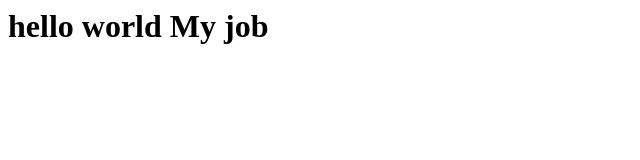
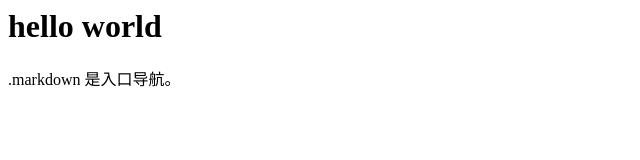
Before and after one commit to GoodPig/forJob, a plain HTML site: page index.html in a window 1280 px wide. Shown: the whole page, without its empty margins (0-640 px from the left). Drawn offline with Linux system fonts and the light colour scheme.

Commit message:
学习主要路程定制

```diff
--- a/index.html
+++ b/index.html
@@ -1 +1,6 @@
-<h1>hello world My job</h1>
+<h1>hello world</h1>
+<p>
+
+    .markdown 是入口导航。
+
+</p>
```
Also changed, not shown: 6 other files.
